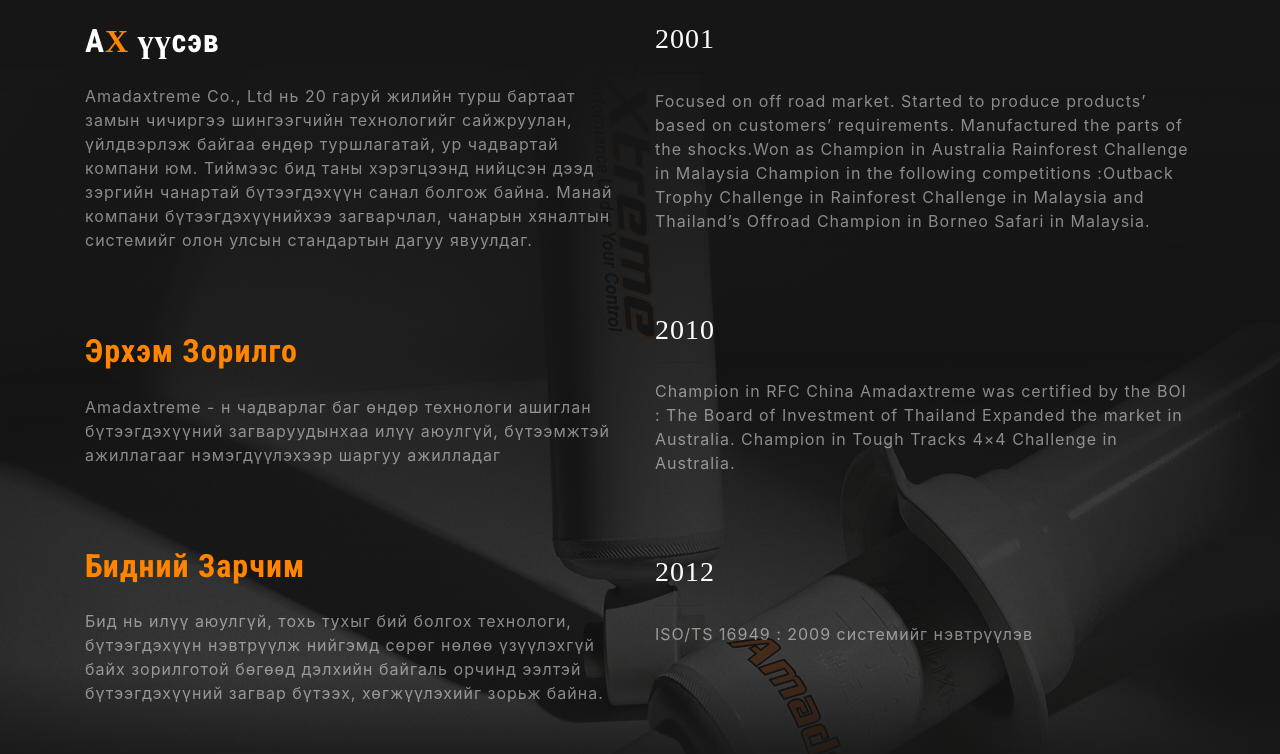
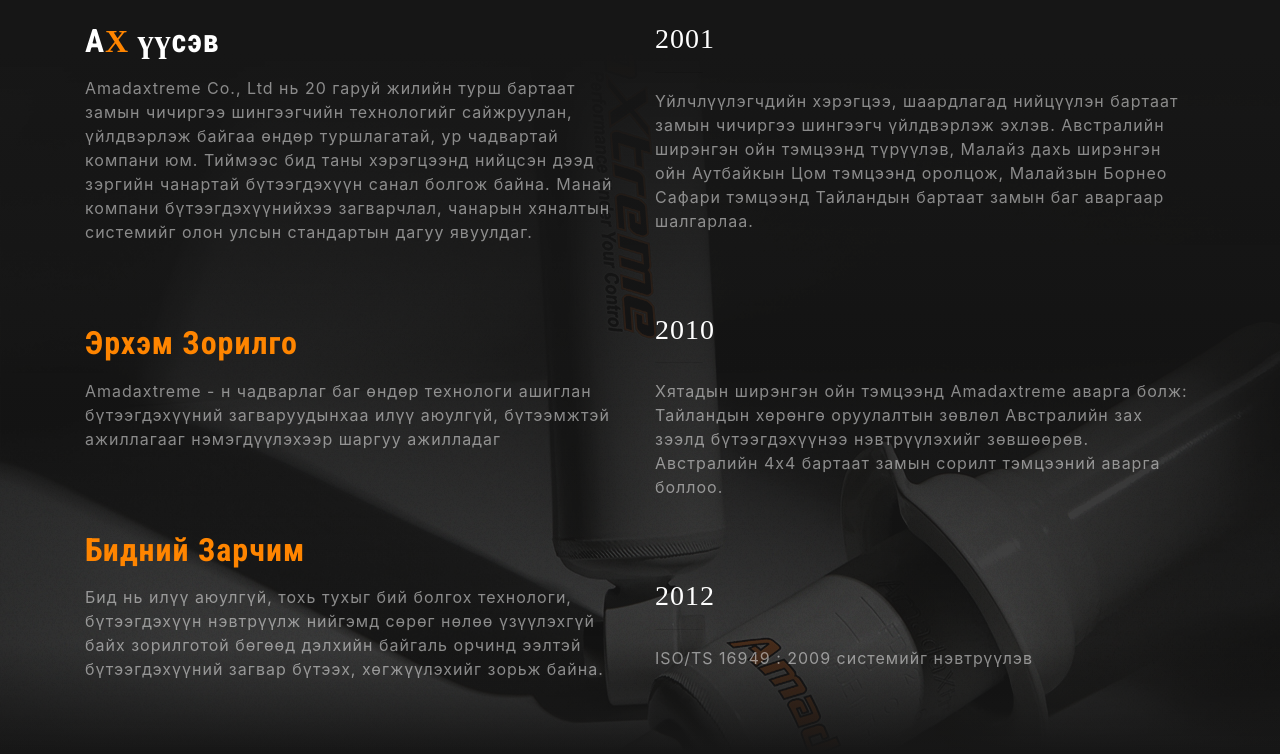
Before and after one commit to EvicarD/amadaxtreme, a website with bundled scripts: page index.html in a window 1280 px wide. Shown: the part 826-1580 px from the top of the page. Built offline with nearby package versions, Linux system fonts and the light colour scheme; a web font is replaced by a local one.

Commit message:
translation completed

```diff
--- a/index.html
+++ b/index.html
@@ -118,7 +118,7 @@
     <div class="container">
       <div class="row">
         <div class="col-lg-6 mx-auto">
-          <h2 class="text-white mb-4 title-spec main-font">
+          <h2 class="text-white mb-3 title-spec main-font">
             A<span class="base-yellow main-font">X</span> үүсэв
           </h2>
           <p class="text-white-50">
@@ -129,14 +129,14 @@
             Манай компани бүтээгдэхүүнийхээ загварчлал, чанарын хяналтын системийг
             олон улсын стандартын дагуу явуулдаг.
           </p>
-          <h2 class="text-white mb-4 title-spec">
+          <h2 class="text-white mb-3 title-spec">
             <span class="base-yellow">Эрхэм Зорилго</span>
           </h2>
           <p class="text-white-50">
             Amadaxtreme - н чадварлаг баг өндөр технологи ашиглан бүтээгдэхүүний загваруудынхаа илүү аюулгүй, бүтээмжтэй
             ажиллагааг нэмэгдүүлэхээр шаргуу ажилладаг
           </p>
-          <h2 class="text-white mb-4 title-spec">
+          <h2 class="text-white mb-3 title-spec">
             <span class="base-yellow">Бидний Зарчим</span>
           </h2>
           <p class="text-white-50">
@@ -148,19 +148,12 @@
           <h3 class="text-white main-font">2001</h3>
           <hr align="left">
           <p class="text-white-50">
-            Focused on off road market. Started to produce products’ based on
-            customers’ requirements. Manufactured the parts of the shocks.Won
-            as Champion in Australia Rainforest Challenge in Malaysia Champion
-            in the following competitions :Outback Trophy Challenge in
-            Rainforest Challenge in Malaysia and Thailand’s Offroad Champion
-            in Borneo Safari in Malaysia.
+            Үйлчлүүлэгчдийн хэрэгцээ, шаардлагад нийцүүлэн бартаат замын чичиргээ шингээгч үйлдвэрлэж эхлэв. Австралийн ширэнгэн ойн тэмцээнд түрүүлэв, Малайз дахь ширэнгэн ойн Аутбайкын Цом тэмцээнд оролцож, Малайзын Борнео Сафари тэмцээнд Тайландын бартаат замын баг аваргаар шалгарлаа.
           </p>
           <h3 class="text-white main-font">2010</h3>
           <hr align="left">
           <p class="text-white-50">
-            Champion in RFC China Amadaxtreme was certified by the BOI : The
-            Board of Investment of Thailand Expanded the market in Australia.
-            Champion in Tough Tracks 4×4 Challenge in Australia.
+            Хятадын ширэнгэн ойн тэмцээнд Amadaxtreme аварга болж: Тайландын хөрөнгө оруулалтын зөвлөл Австралийн зах зээлд бүтээгдэхүүнээ нэвтрүүлэхийг зөвшөөрөв. Австралийн 4х4 бартаат замын сорилт тэмцээний аварга боллоо.
           </p>
           <h3 class="text-white main-font">2012</h3>
           <hr align="left">
@@ -241,7 +234,7 @@
           <img class="img-fluid mb-3 mb-lg-0" src="img/logo-m-subtank.jpg" alt="" />
         </div>
         <div class="col-xl-6 col-lg-6">
-          <h1 class="title-spec text-white mb-4">
+          <h1 class="title-spec text-white mb-3">
             ЧИЧИРГЭЭ<br />
             <span class="base-yellow">ШИ</span>НГЭЭГЧ
           </h1>
@@ -282,7 +275,7 @@
               </h5>
             </div>
           </div>
-          <div class="text-center mb-4">
+          <div class="text-center mb-3">
             <img src="img/logo-explorer-ii.png" height="100px" alt="explorer-produt-logo">
             <img src="img/one-year-warranty-mn.png" width="150px" alt="warranty-image">
           </div>
```
